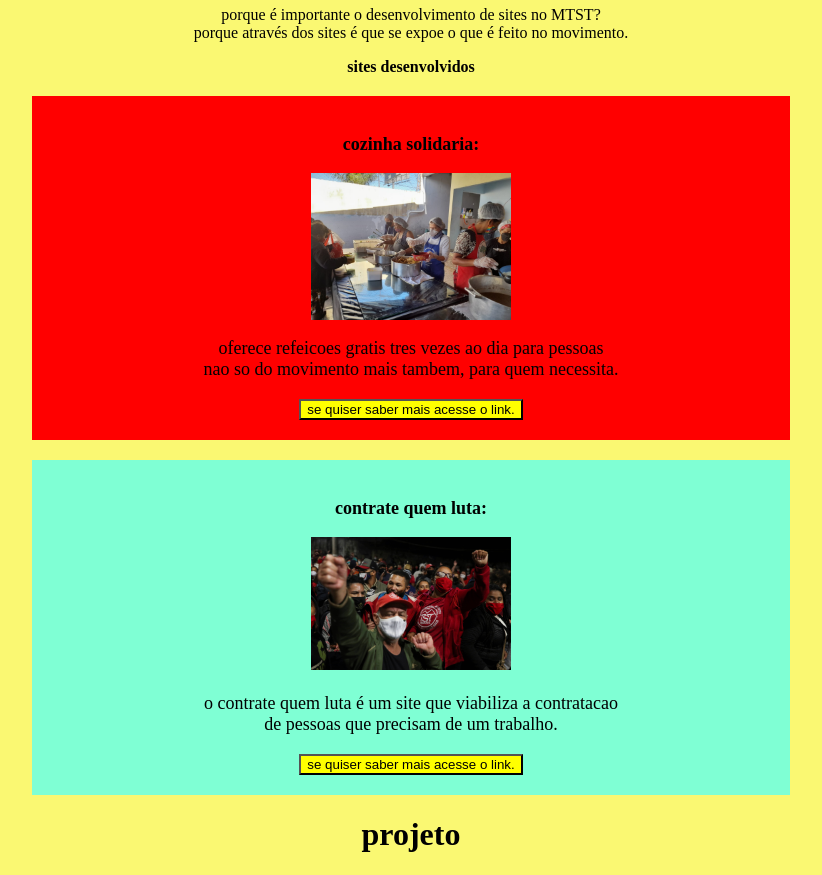
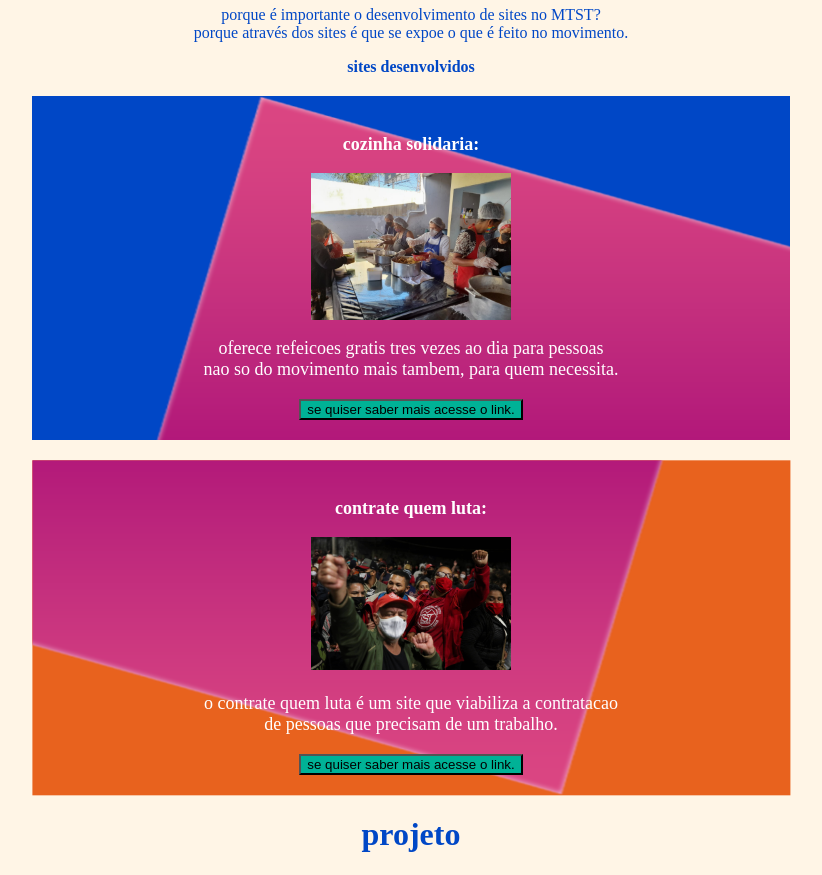
Before and after one commit to vany2013/projeto-mit, a plain HTML site: page index.html in a window 1280 px wide. Shown: the part 268-1143 px from the top of the page, without its empty margins (229-1051 px from the left). Drawn offline with Linux system fonts and the light colour scheme.

Commit message:
projeto no guia de estilo do nucleo de tecnologia.

```diff
--- a/index.html
+++ b/index.html
@@ -8,13 +8,13 @@
 
 <body>
     <img id="simbolo" src="./imagem do curso/novo-logo-tecnologia.svg">
-    <h1> Desenvolvimento de sites</h1>
+    <h1  class="textoazul"> Desenvolvimento de sites</h1>
 
-    <p>porque é importante o desenvolvimento de sites no MTST?<br>
+    <p  class="textoazul">porque é importante o desenvolvimento de sites no MTST?<br>
         porque através dos sites é que se expoe o que é feito no movimento.
     </p>
     <b>
-        <p>sites desenvolvidos</p>
+        <p  class="textoazul">sites desenvolvidos</p>
     </b>
     <div id="divcozinha">
         <b>
@@ -33,6 +33,7 @@
         </form>
     </div>
 
+
         <div id="divluta">
             <b>
                 <p>contrate quem luta:</p>
@@ -49,7 +50,7 @@
             </form>
         </div>
 
-    <h1>projeto</h1>
+    <h1 class="textoazul">projeto</h1>
     <script src="script/app.js"></script>
 </body>
 
--- a/style/style.css
+++ b/style/style.css
@@ -2,8 +2,11 @@
     text-align: center;
 
 }
+.textoazul{
+    color: #0047c6;
+}
 body{
-    background-color: rgb(250, 248, 114);
+    background-color: #fff5e6;
 }
 
 #simbolo{
@@ -20,25 +23,46 @@ body{
     width: 200px;
 }
 #divcozinha{
-    background-color: red;
+    background-image: url(/imagem\ do\ curso/QUADRADO.png);
+    background-color: #0047c6;
     text-align:center;
     font-size: large;
     padding: 20px;
     margin-right: 20%;
     margin-left: 20%;
     margin-top: 20px;
-
+    color: #fff;
 }
 
 #divluta{
-    background-color:aquamarine;
+    position: relative;
     text-align:center;
     font-size: large;
     padding: 20px;
     margin-right: 20%;
     margin-left: 20%;
     margin-top: 20px;
+    color:#fff
+}
+
+
+#divluta::before {
+    content: "";
+    position: absolute;
+    width: 100%;
+    height: 100%;
+    left: 0;
+    top: 0;
+    background-image: url(/imagem\ do\ curso/QUADRADO.png);
+    transform: rotate(180deg);
+    z-index: -1;
+    background-color: #E8621E;
+
 }
 .botao{
-    background-color: yellow;
+    background-color:#00B296;
 }
+
+.container {
+    margin: 0 auto;
+}
```
Also changed, not shown: imagem do curso/QUADRADO.png (added). Lines whose indentation alone changed are shown as unchanged.
